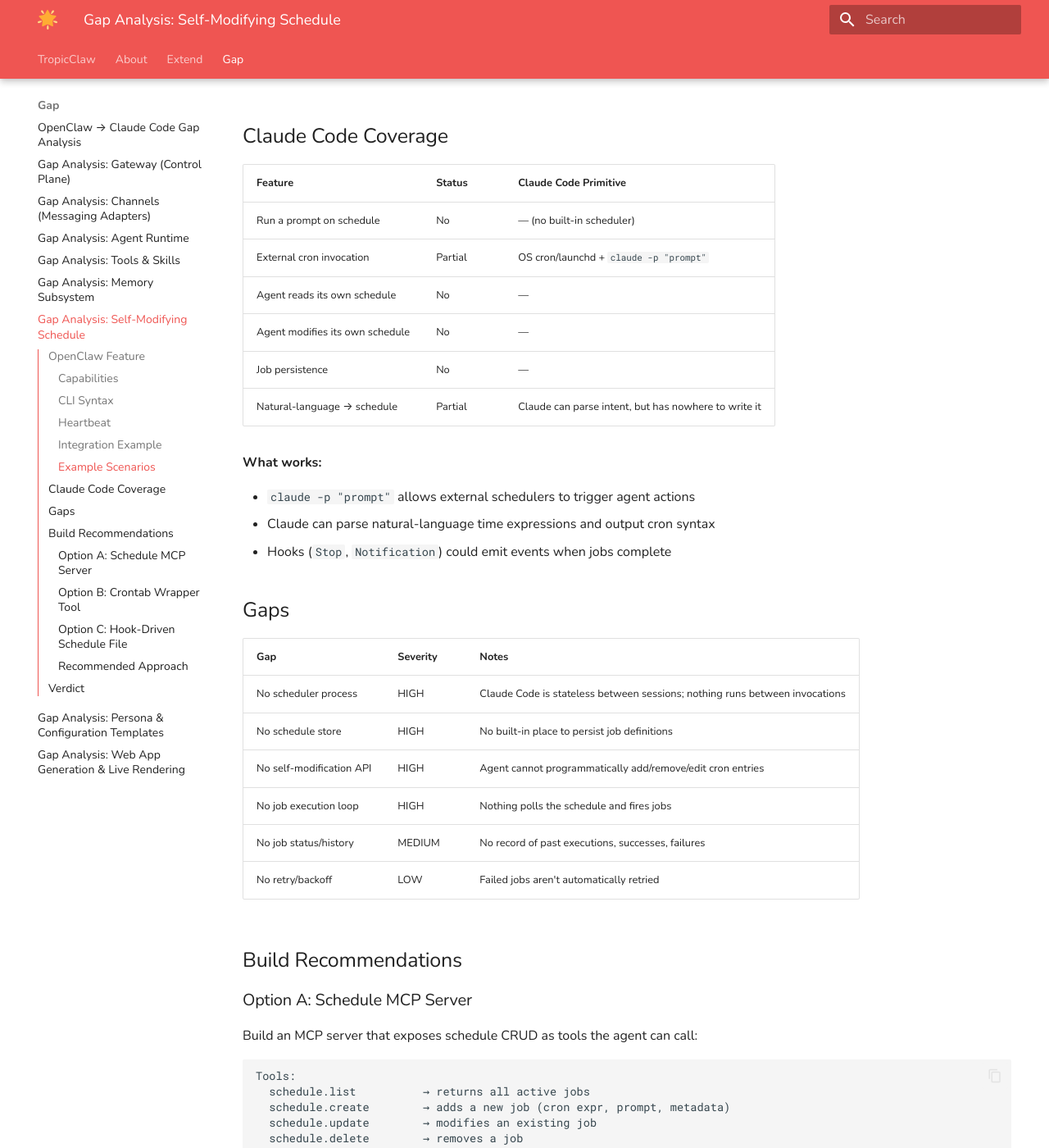
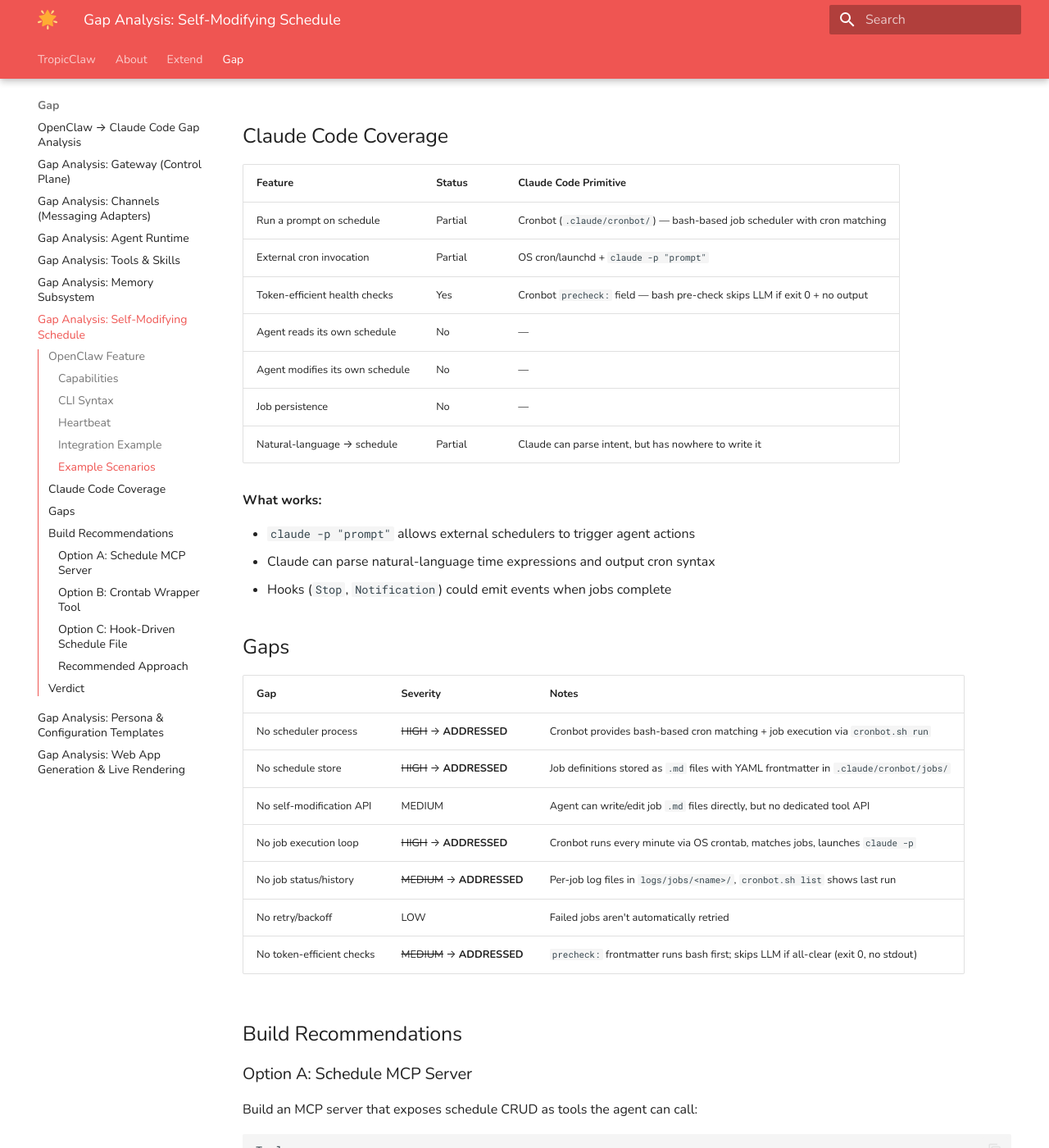
Before and after one commit to pforret/TropicClaw, an MkDocs documentation site: the page built from docs/gap/06-self-scheduling.md, in a window 1280 px wide and 1400 px high, scrolled down 1570 px. Shown: the whole window at 82% size. Built offline with MkDocs 1.6.1 and Material for MkDocs 9.7.7, drawn with Linux system fonts in a browser that asks for light colours; some of the changed text lies outside the part shown.

Commit message:
ADD: precheck field for cronbot — bash pre-check skips LLM when all-clear
New `precheck:` frontmatter field runs a bash command before invoking Claude.
If the command exits 0 with empty stdout, the job is skipped (no tokens spent).
If it exits non-zero or produces output, the output is prepended to the prompt
so the LLM has context about what went wrong.

- Add JOB_PRECHECK to parse_frontmatter defaults
- Add precheck evaluation between lock acquire and execute_job
- Show [precheck] tag in cronbot list output
- Add system-health.md example: disk/process check that only calls LLM on issues
- Update 06-self-scheduling.md gap doc: mark scheduling gaps as ADDRESSED

https://claude.ai/code/session_01BS7m56BhZ9nPt7CoPt7jK2

```diff
--- a/docs/gap/06-self-scheduling.md
+++ b/docs/gap/06-self-scheduling.md
@@ -56,8 +56,9 @@ Want Gmail checked every morning with a summary sent to Telegram:
 
 | Feature                         | Status  | Claude Code Primitive                                |
 |---------------------------------|---------|------------------------------------------------------|
-| Run a prompt on schedule        | No      | — (no built-in scheduler)                            |
+| Run a prompt on schedule        | Partial | Cronbot (`.claude/cronbot/`) — bash-based job scheduler with cron matching |
 | External cron invocation        | Partial | OS cron/launchd + `claude -p "prompt"`               |
+| Token-efficient health checks   | Yes     | Cronbot `precheck:` field — bash pre-check skips LLM if exit 0 + no output |
 | Agent reads its own schedule    | No      | —                                                    |
 | Agent modifies its own schedule | No      | —                                                    |
 | Job persistence                 | No      | —                                                    |
@@ -73,12 +74,13 @@ Want Gmail checked every morning with a summary sent to Telegram:
 
 | Gap                      | Severity | Notes                                                                       |
 |--------------------------|----------|-----------------------------------------------------------------------------|
-| No scheduler process     | HIGH     | Claude Code is stateless between sessions; nothing runs between invocations |
-| No schedule store        | HIGH     | No built-in place to persist job definitions                                |
-| No self-modification API | HIGH     | Agent cannot programmatically add/remove/edit cron entries                  |
-| No job execution loop    | HIGH     | Nothing polls the schedule and fires jobs                                   |
-| No job status/history    | MEDIUM   | No record of past executions, successes, failures                           |
+| No scheduler process     | ~~HIGH~~ → **ADDRESSED** | Cronbot provides bash-based cron matching + job execution via `cronbot.sh run` |
+| No schedule store        | ~~HIGH~~ → **ADDRESSED** | Job definitions stored as `.md` files with YAML frontmatter in `.claude/cronbot/jobs/` |
+| No self-modification API | MEDIUM   | Agent can write/edit job `.md` files directly, but no dedicated tool API    |
+| No job execution loop    | ~~HIGH~~ → **ADDRESSED** | Cronbot runs every minute via OS crontab, matches jobs, launches `claude -p` |
+| No job status/history    | ~~MEDIUM~~ → **ADDRESSED** | Per-job log files in `logs/jobs/<name>/`, `cronbot.sh list` shows last run |
 | No retry/backoff         | LOW      | Failed jobs aren't automatically retried                                    |
+| No token-efficient checks | ~~MEDIUM~~ → **ADDRESSED** | `precheck:` frontmatter runs bash first; skips LLM if all-clear (exit 0, no stdout) |
 
 ## Build Recommendations
 
@@ -118,4 +120,4 @@ The agent writes schedule definitions to a JSON/YAML file. An external watcher p
 
 ## Verdict
 
-**RED** — Claude Code has no scheduling primitives. The agent cannot create, inspect, or modify recurring jobs. A dedicated scheduler component (ideally an MCP server) must be built to bridge this gap.
+**YELLOW** — Cronbot addresses the core scheduling gaps: job storage (`.md` files), cron matching (bash/awk), job execution (`claude -p`), history/logs, and token-efficient prechecks. The remaining gaps are: no dedicated tool API for self-modification (agent must write files directly), no retry/backoff, and no natural-language schedule parsing. An MCP server wrapping cronbot would close these remaining gaps.
```
Also changed, not shown: .claude/cronbot/jobs/system-health.md (added, +26 -0 lines), 1 other file.
